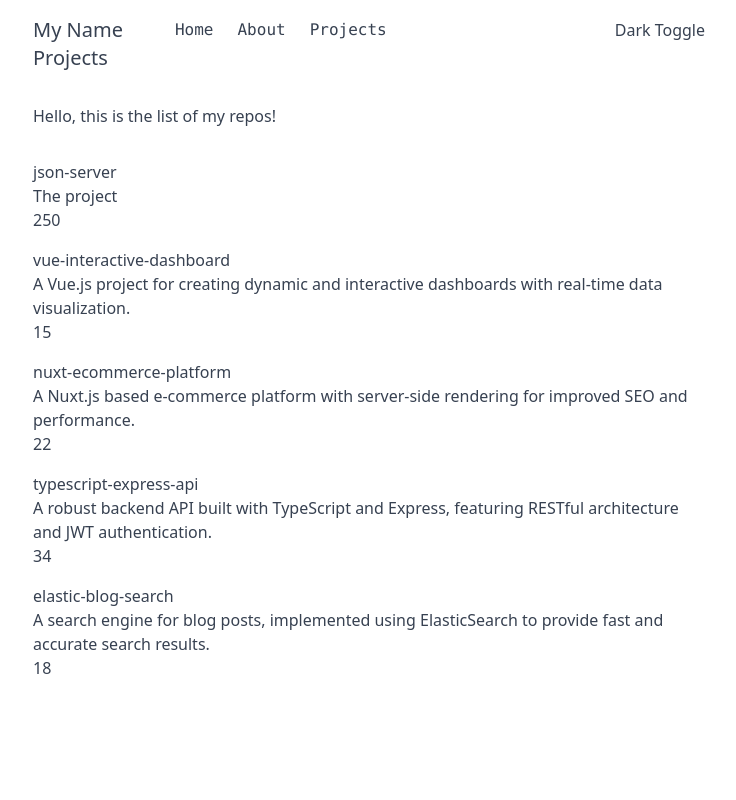
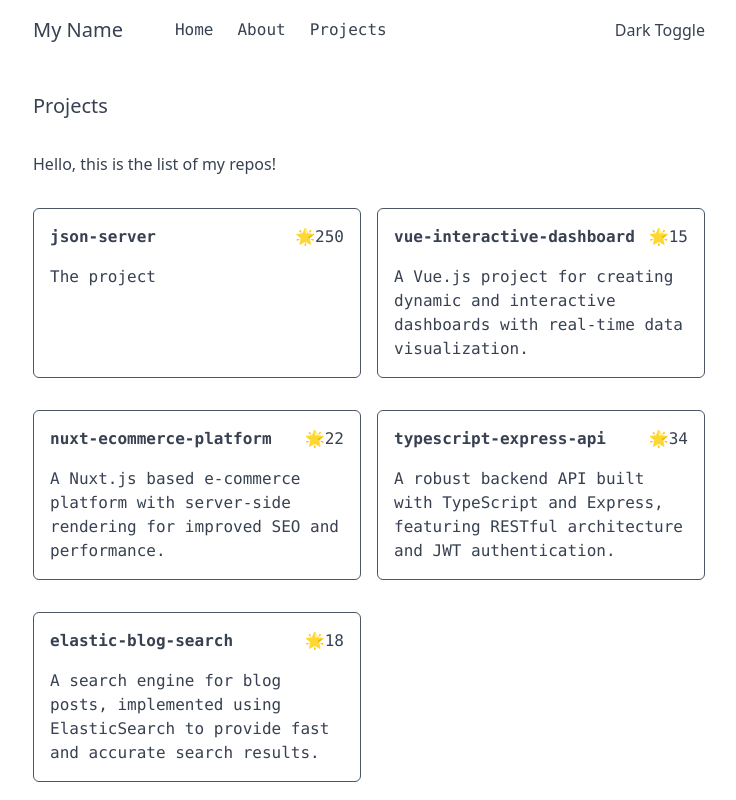
Before and after one commit to docscodes/next-blog, a Next.js app: page /about/projects in a window 1280 px wide. Shown: the whole page, without its empty margins (271-1007 px from the left). Built offline with nearby package versions, Linux system fonts and the light colour scheme; data requests are answered from the project's data file.

Commit message:
grid cards

```diff
--- a/app/about/projects/components/project-list.js
+++ b/app/about/projects/components/project-list.js
@@ -1,14 +1,21 @@
+import Card from "@/components/card";
+
 export default async function ProjectList() {
-  const response = await fetch("http://localhost:8000/repos", { cache: "no-store" });
+  const response = await fetch("http://localhost:8000/repos");
   const repos = await response.json();
 
   return (
-    <ul>
+    <ul className="grid grid-cols-1 md:grid-cols-2 gap-4">
       {repos.map((repo) => (
         <li key={repo.id} className="mb-4">
-          <div>{repo.title}</div>
-          <div>{repo.description}</div>
-          <div>{repo.stargazers_count}</div>
+          <Card className="font-mono h-full">
+            <div className="flex justify-between items-center mb-4">
+              <div className="font-semibold">{repo.title}</div>
+              <div>🌟{repo.stargazers_count}</div>
+            </div>
+
+            <div>{repo.description}</div>
+          </Card>
         </li>
       ))}
     </ul>
--- a/app/layout.js
+++ b/app/layout.js
@@ -23,7 +23,7 @@ export default function RootLayout({ children }) {
     <html lang="en">
       <body className={`${geistSans.variable} ${geistMono.variable} antialiased`}>
         <Header />
-        <main>{children}</main>
+        <main className="mt-12">{children}</main>
       </body>
     </html>
   );
--- a/components/card.js
+++ b/components/card.js
@@ -1,6 +1,6 @@
-export default function Card({ children }) {
+export default function Card({ children, className }) {
   return (
-    <div className="border rounded-md border-gray-600 p-4">
+    <div className={`border rounded-md border-gray-600 p-4 ${className}`}>
       {children}
     </div>
   )
--- a/components/navigation.module.css
+++ b/components/navigation.module.css
@@ -1,3 +1,3 @@
 .link {
-  @apply p-1 hover:bg-gray-200 hover:text-gray-700 text-2xl md:text-base
+  @apply md:p-1 hover:bg-gray-200 hover:text-gray-700 text-2xl md:text-base
 }
```
